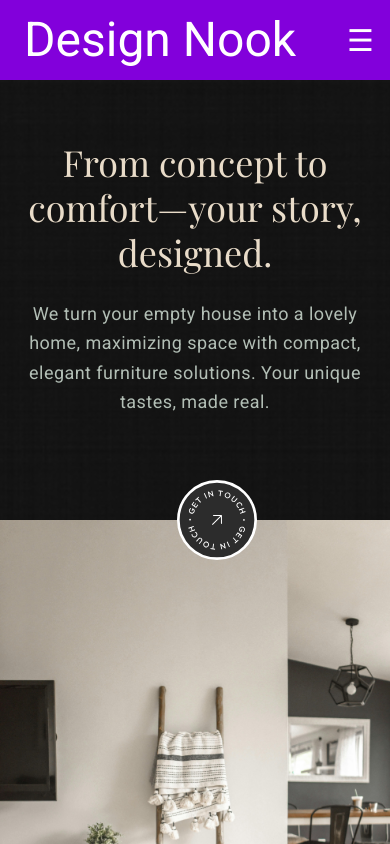
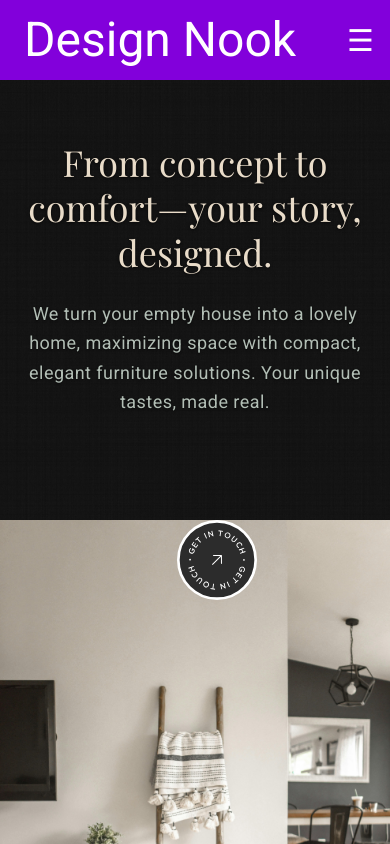
Before and after one commit to harshbhonsle/interior-nook, a React (Vite) app: page / in a window 390 px wide. Shown: the top 844 px of the page. Built offline with nearby package versions, Linux system fonts and the light colour scheme.

Commit message:
fix hero section

```diff
--- a/src/Components/HeroHeading.jsx
+++ b/src/Components/HeroHeading.jsx
@@ -1,13 +1,23 @@
 const HeroHeading = () => {
   return (
-    <div className="min-h-screen w-full bg-[url('/pattern1.png')] bg-[#1c1c1c] bg-cover bg-center pt-5 text-white">
+    <section
+      aria-label="Hero section"
+      className="w-full pt-5 text-white relative overflow-hidden min-h-auto md:min-h-screen"
+      style={{
+        backgroundColor: '#1c1c1c',
+        backgroundImage: "url('/pattern1.png')",
+        backgroundRepeat: 'repeat',
+        backgroundSize: 'auto',
+        backgroundPosition: 'center',
+      }}
+    >
       {/* Heading & Paragraph Section */}
       <div className="flex flex-col items-center text-center gap-6 py-10 px-4 md:px-20 max-w-7xl mx-auto">
-        <h1 className="text-[#E9DCC9] text-4xl sm:text-2xl md:text-4xl xl:text-6xl font-playfair font-semibold leading-tight sm:whitespace-normal xl:whitespace-nowrap">
+        <h1 className="text-[#E9DCC9] text-4xl sm:text-2xl md:text-4xl xl:text-6xl font-playfair font-semibold leading-tight sm:whitespace-normal xl:whitespace-nowrap" style={{ textShadow: '0 1px 3px rgba(0,0,0,0.7)' }}>
           From concept to comfort—your story, designed.
         </h1>
 
-        <p className="text-[#B2BEB5] font-roboto text-lg md:text-xl xl:text-2xl leading-relaxed tracking-wide max-w-3xl">
+        <p className="text-[#B2BEB5] font-roboto text-lg md:text-xl xl:text-2xl leading-relaxed tracking-wide max-w-3xl" style={{ textShadow: '0 1px 2px rgba(0,0,0,0.5)' }}>
           We turn your empty house into a lovely home, maximizing space with compact, elegant furniture solutions. Your unique tastes, made real.
         </p>
       </div>
@@ -17,28 +27,27 @@ const HeroHeading = () => {
         {/* Mobile Image */}
         <img
           src="/hero2.jpg"
-          alt="Hero Visual Small"
+          alt="Modern furnished living room with cozy lighting"
           fetchpriority="high"
-          className="object-contain w-full h-auto block md:hidden"
+          className="object-contain w-full max-w-full h-auto block md:hidden"
         />
 
         {/* Desktop Image */}
         <img
           src="/hero-image.png"
-          alt="Hero Visual"
+          alt="Modern furnished living room with cozy lighting"
           fetchpriority="high"
-          className="object-contain w-full h-auto hidden md:block"
+          className="object-contain w-full max-w-full h-auto hidden md:block"
         />
 
         {/* CTA Element */}
         <img
           src="/cta.svg"
           alt="Get in touch"
-          className="absolute -top-10 left-[35%] translate-x-1/2 xl:left-28 lg:left-[44%] md:left-[42%] w-20 sm:w-24 md:w-28 lg:w-32 xl:w-36 z-50"
+          className="absolute top-0 md:-top-10 left-[35%] translate-x-1/2 xl:left-28 lg:left-[44%] md:left-[42%] w-20 sm:w-24 md:w-28 lg:w-32 xl:w-36 z-50"
         />
       </div>
-    </div>
+    </section>
   );
 };
-
-export default HeroHeading;
+export default HeroHeading
```
